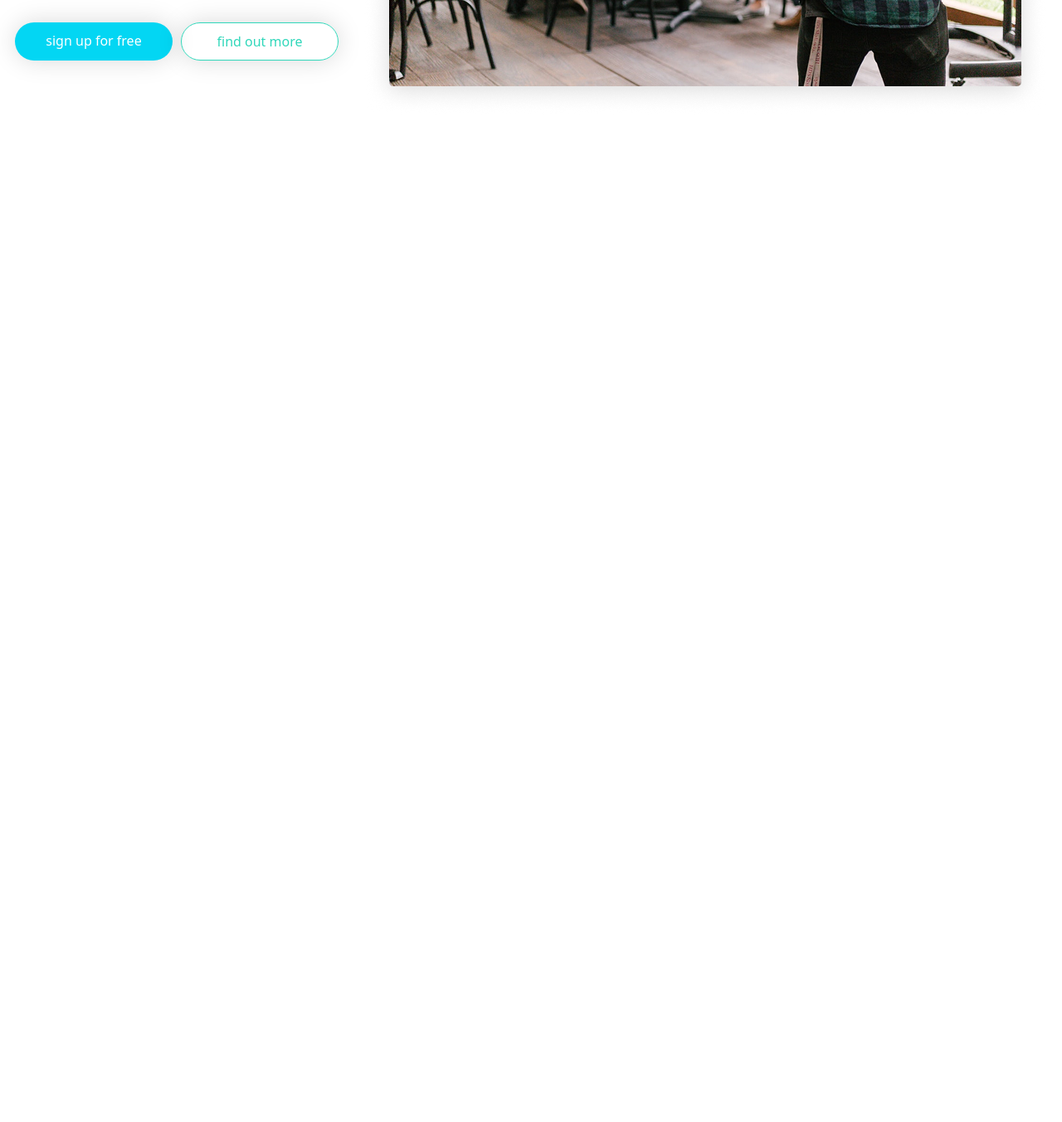
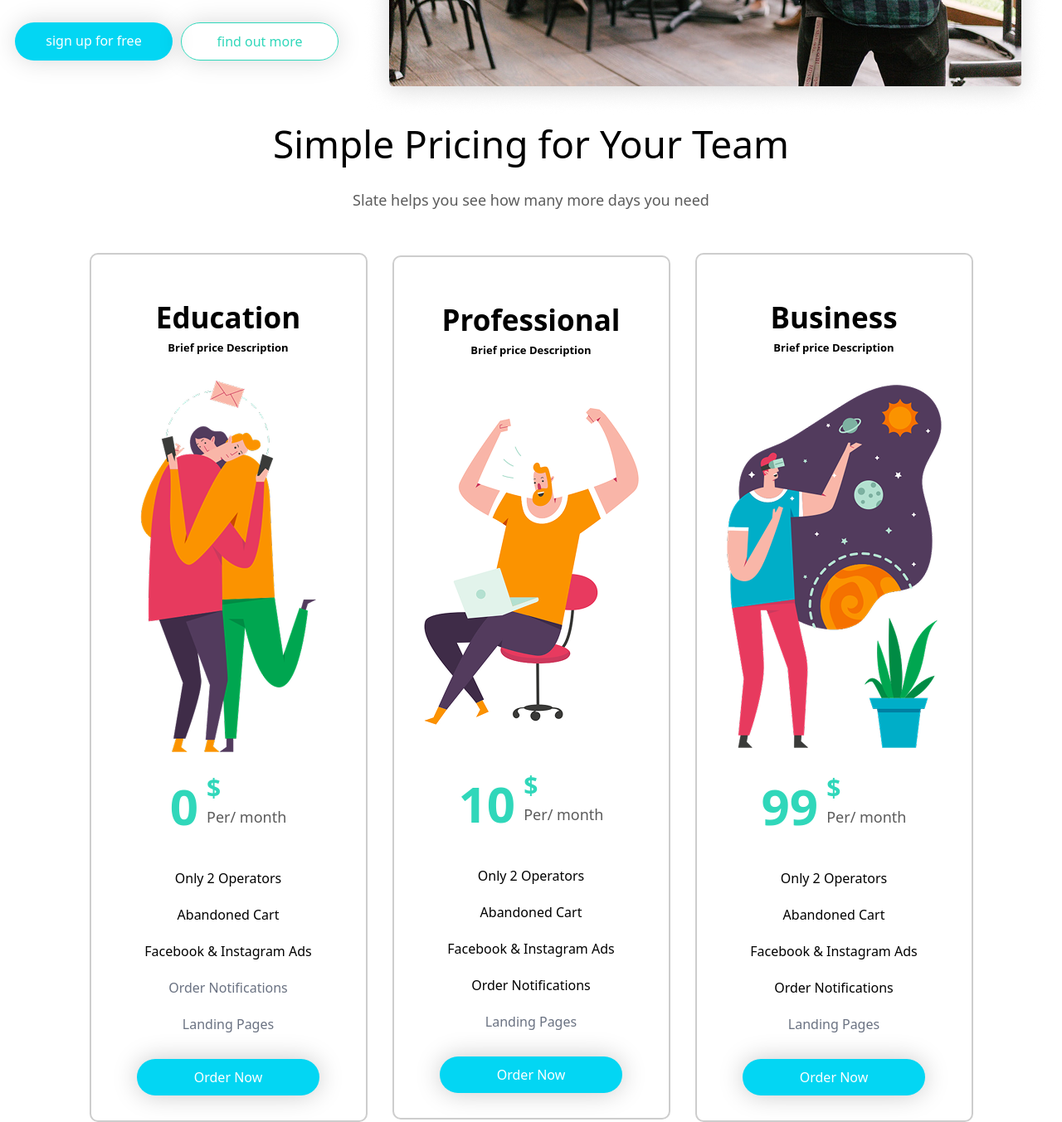
Before and after one commit to sunatullomahmudov/h-w-week-4_1, a website: page index.html in a window 1280 px wide. Shown: the part 4074-5427 px from the top of the page at 83% size. Before the commit the page ends 4213 px from the top, so only its background shows below. Drawn offline with Linux system fonts and the light colour scheme.

Commit message:
added section-5 in main

```diff
--- a/index.html
+++ b/index.html
@@ -102,6 +102,80 @@
             <img src="./src/images/Frame 19.png" alt="">
         </div>
     </section>
+    <section class="border-b-[2px] border-b-[solid] border-b-[#cdcdcd] mb-[100px]">
+        <div>
+            <h2 class="max-md:w-[344px] text-center m-auto">Simple Pricing for Your Team</h2>
+            <p class="gray max-md:w-[284px] text-center m-auto mt-[20px]">Slate helps you see how many more days you need </p>
+        </div>
+        <div class="flex justify-center items-center max-md:flex-col gap-[30px] mt-[50px] mb-[120px]">
+            <div class="w-[335px] h-auto border-[2px] border-[solid] border-[#cdcdcd] rounded-[10px]">
+                <div>
+                    <h3 class="text-center pt-[50px]">Education</h3>
+                    <p class="text-[13px] font-semibold text-center mt-10px">Brief price Description</p>
+                    <img class="m-auto mt-[30px]" src="./src/images/Rectangle 5 (1).png" alt="">
+                    <div class="flex gap-[10px] justify-center mt-[20px]">
+                        <p class="text-[60px] font-black text-[#30D7BA]">0</p>
+                        <div>
+                            <p class="text-[#30D7BA] text-[30px] font-extrabold">$</p>
+                            <p class="gray">Per/ month</p>
+                        </div>
+                    </div>
+                    <div class="text-center mt-[30px]">
+                        <p>Only 2 Operators</p>
+                        <p class="mt-[20px]">Abandoned Cart</p>
+                        <p class="mt-[20px]">Facebook & Instagram Ads</p>
+                        <p class="mt-[20px] text-gray-500">Order Notifications</p>
+                        <p class="mt-[20px] text-gray-500">Landing Pages</p>
+                    </div>
+                    <p class="bg-[#03D6F3] w-[220px] p-[10px] max-md:p-[10px] text-white shadow-[0px_0px_30px_#00000036] rounded-[50px] text-center max-md:w-[220px] hover:bg-green-400 hover:text-white m-auto mt-[30px] mb-[30px]">Order Now</p>
+                </div>
+            </div>
+            <div class="w-[335px] h-auto border-[2px] border-[solid] border-[#cdcdcd] rounded-[10px]">
+                <div>
+                    <h3 class="text-center pt-[50px]">Professional</h3>
+                    <p class="text-[13px] font-semibold text-center mt-10px">Brief price Description</p>
+                    <img class="m-auto mt-[30px]" src="./src/images/Rectangle 5 (2).png" alt="">
+                    <div class="flex gap-[10px] justify-center mt-[20px]">
+                        <p class="text-[60px] font-black text-[#30D7BA]">10</p>
+                        <div>
+                            <p class="text-[#30D7BA] text-[30px] font-extrabold">$</p>
+                            <p class="gray">Per/ month</p>
+                        </div>
+                    </div>
+                    <div class="text-center mt-[30px]">
+                        <p>Only 2 Operators</p>
+                        <p class="mt-[20px]">Abandoned Cart</p>
+                        <p class="mt-[20px]">Facebook & Instagram Ads</p>
+                        <p class="mt-[20px]">Order Notifications</p>
+                        <p class="mt-[20px] text-gray-500">Landing Pages</p>
+                    </div>
+                    <p class="bg-[#03D6F3] w-[220px] p-[10px] max-md:p-[10px] text-white shadow-[0px_0px_30px_#00000036] rounded-[50px] text-center max-md:w-[220px] hover:bg-green-400 hover:text-white m-auto mt-[30px] mb-[30px]">Order Now</p>
+                </div>
+            </div>
+            <div class="w-[335px] h-auto border-[2px] border-[solid] border-[#cdcdcd] rounded-[10px]">
+                <div>
+                    <h3 class="text-center pt-[50px]">Business</h3>
+                    <p class="text-[13px] font-semibold text-center mt-10px">Brief price Description</p>
+                    <img class="m-auto mt-[30px]" src="./src/images/Rectangle 5 (3).png" alt="">
+                    <div class="flex gap-[10px] justify-center mt-[20px]">
+                        <p class="text-[60px] font-black text-[#30D7BA]">99</p>
+                        <div>
+                            <p class="text-[#30D7BA] text-[30px] font-extrabold">$</p>
+                            <p class="gray">Per/ month</p>
+                        </div>
+                    </div>
+                    <div class="text-center mt-[30px]">
+                        <p>Only 2 Operators</p>
+                        <p class="mt-[20px]">Abandoned Cart</p>
+                        <p class="mt-[20px]">Facebook & Instagram Ads</p>
+                        <p class="mt-[20px]">Order Notifications</p>
+                        <p class="mt-[20px] text-gray-500">Landing Pages</p>
+                    </div>
+                    <p class="bg-[#03D6F3] w-[220px] p-[10px] max-md:p-[10px] text-white shadow-[0px_0px_30px_#00000036] rounded-[50px] text-center max-md:w-[220px] hover:bg-green-400 hover:text-white m-auto mt-[30px] mb-[30px]">Order Now</p>
+                </div>
+            </div>
+        </div>
+    </section>
     </main>
 </body>
 </html>
```
Also changed, not shown: src/output.css.
